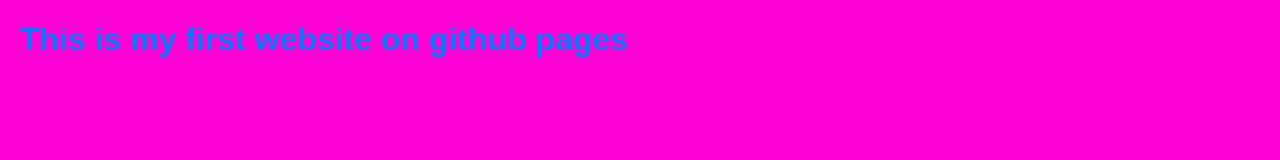
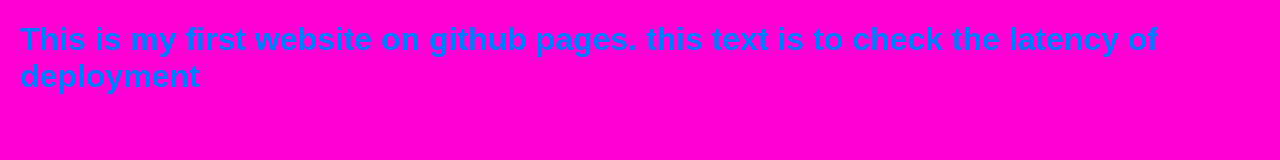
Before and after one commit to K-K-Yadav/webpagehosting, a plain HTML site: page index.html in a window 1280 px wide. Drawn offline with Linux system fonts and the light colour scheme.

Commit message:
Update index.html

```diff
--- a/index.html
+++ b/index.html
@@ -4,6 +4,6 @@
   <link rel="stylesheet" href="styles.css">
 </head>
 <body>
-<h1>This is my first website on github pages</h1>
+<h1>This is my first website on github pages. this text is to check the latency of deployment</h1>
 </body>
 </html>
```
